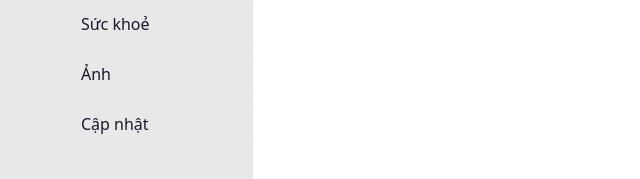
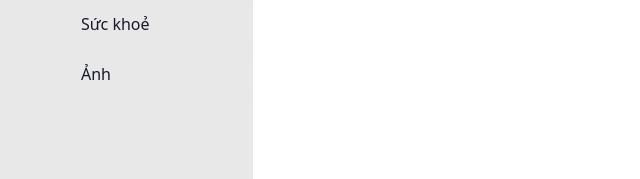
Before and after one commit to ndturng/data_management_CA, a Django app: template officers/templates/officers/abroad_manage.html in a window 1280 px wide. Shown: the part 621-800 px from the top of the page, without its empty margins (0-640 px from the left). Run offline with Django 5.2, Linux system fonts and the light colour scheme; the template is opened without the code that fills it, so the values that code supplies are empty; some libraries are stand-ins or nearby versions.

Commit message:
clear update link

```diff
--- a/officers/templates/officers/abroad_manage.html
+++ b/officers/templates/officers/abroad_manage.html
@@ -78,10 +78,6 @@
                 <div class="hoverable-item">
                     <a href="{% url 'url_image' officer.pk %}"
                        class="hoverable-link-secondary">Ảnh</a>
-                </div>
-                <div class="hoverable-item">
-                    <a href="{% url 'officer_update' officer.pk %}"
-                       class="hoverable-link-secondary">Cập nhật</a>
                 </div>
             </div>
 
--- a/officers/templates/officers/army_join_history_manage.html
+++ b/officers/templates/officers/army_join_history_manage.html
@@ -78,10 +78,6 @@
                 <div class="hoverable-item">
                     <a href="{% url 'url_image' officer.pk %}"
                        class="hoverable-link-secondary">Ảnh</a>
-                </div>
-                <div class="hoverable-item">
-                    <a href="{% url 'officer_update' officer.pk %}"
-                       class="hoverable-link-secondary">Cập nhật</a>
                 </div>
             </div>
 
--- a/officers/templates/officers/discipline_manage.html
+++ b/officers/templates/officers/discipline_manage.html
@@ -78,10 +78,6 @@
                 <div class="hoverable-item">
                     <a href="{% url 'url_image' officer.pk %}"
                        class="hoverable-link-secondary">Ảnh</a>
-                </div>
-                <div class="hoverable-item">
-                    <a href="{% url 'officer_update' officer.pk %}"
-                       class="hoverable-link-secondary">Cập nhật</a>
                 </div>
             </div>
 
--- a/officers/templates/officers/health_manage.html
+++ b/officers/templates/officers/health_manage.html
@@ -78,10 +78,6 @@
                 <div class="hoverable-item">
                     <a href="{% url 'url_image' officer.pk %}"
                        class="hoverable-link-secondary">Ảnh</a>
-                </div>
-                <div class="hoverable-item">
-                    <a href="{% url 'officer_update' officer.pk %}"
-                       class="hoverable-link-secondary">Cập nhật</a>
                 </div>
             </div>
 
--- a/officers/templates/officers/laudatory_manage.html
+++ b/officers/templates/officers/laudatory_manage.html
@@ -79,11 +79,6 @@
                     <a href="{% url 'url_image' officer.pk %}"
                        class="hoverable-link-secondary">Ảnh</a>
                 </div>
-                <div class="hoverable-item">
-                    <a href="{% url 'officer_update' officer.pk %}"
-                       class="hoverable-link-secondary">Cập nhật</a>
-                </div>
-
             </div>
 
             <div class="w-full h-screen overflow-y-auto px-10 pb-5 pt-16">
--- a/officers/templates/officers/learning_path_manage.html
+++ b/officers/templates/officers/learning_path_manage.html
@@ -78,10 +78,6 @@
                 <div class="hoverable-item">
                     <a href="{% url 'url_image' officer.pk %}"
                        class="hoverable-link-secondary">Ảnh</a>
-                </div>
-                <div class="hoverable-item">
-                    <a href="{% url 'officer_update' officer.pk %}"
-                       class="hoverable-link-secondary">Cập nhật</a>
                 </div>
             </div>
 
--- a/officers/templates/officers/officer_title_manage.html
+++ b/officers/templates/officers/officer_title_manage.html
@@ -82,10 +82,6 @@
                 <div class="hoverable-item">
                     <a href="{% url 'url_image' officer.pk %}"
                        class="hoverable-link-secondary">Ảnh</a>
-                </div>
-                <div class="hoverable-item">
-                    <a href="{% url 'officer_update' officer.pk %}"
-                       class="hoverable-link-secondary">Cập nhật</a>
                 </div>
             </div>
 
--- a/officers/templates/officers/position_plan_manage.html
+++ b/officers/templates/officers/position_plan_manage.html
@@ -81,10 +81,6 @@
                 <div class="hoverable-item">
                     <a href="{% url 'url_image' officer.pk %}"
                        class="hoverable-link-secondary">Ảnh</a>
-                </div>
-                <div class="hoverable-item">
-                    <a href="{% url 'officer_update' officer.pk %}"
-                       class="hoverable-link-secondary">Cập nhật</a>
                 </div>
             </div>
 
--- a/officers/templates/officers/relative_manage.html
+++ b/officers/templates/officers/relative_manage.html
@@ -81,10 +81,6 @@
                 <div class="hoverable-item">
                     <a href="{% url 'url_image' officer.pk %}"
                        class="hoverable-link-secondary">Ảnh</a>
-                </div>
-                <div class="hoverable-item">
-                    <a href="{% url 'officer_update' officer.pk %}"
-                       class="hoverable-link-secondary">Cập nhật</a>
                 </div>
             </div>
 
--- a/officers/templates/officers/salary_process_manage.html
+++ b/officers/templates/officers/salary_process_manage.html
@@ -78,10 +78,6 @@
                 <div class="hoverable-item">
                     <a href="{% url 'url_image' officer.pk %}"
                        class="hoverable-link-secondary">Ảnh</a>
-                </div>
-                <div class="hoverable-item">
-                    <a href="{% url 'officer_update' officer.pk %}"
-                       class="hoverable-link-secondary">Cập nhật</a>
                 </div>
             </div>
 
--- a/officers/templates/officers/work_process_manage.html
+++ b/officers/templates/officers/work_process_manage.html
@@ -78,10 +78,6 @@
                 <div class="hoverable-item">
                     <a href="{% url 'url_image' officer.pk %}"
                        class="hoverable-link-secondary">Ảnh</a>
-                </div>
-                <div class="hoverable-item">
-                    <a href="{% url 'officer_update' officer.pk %}"
-                       class="hoverable-link-secondary">Cập nhật</a>
                 </div>
             </div>
 
```
